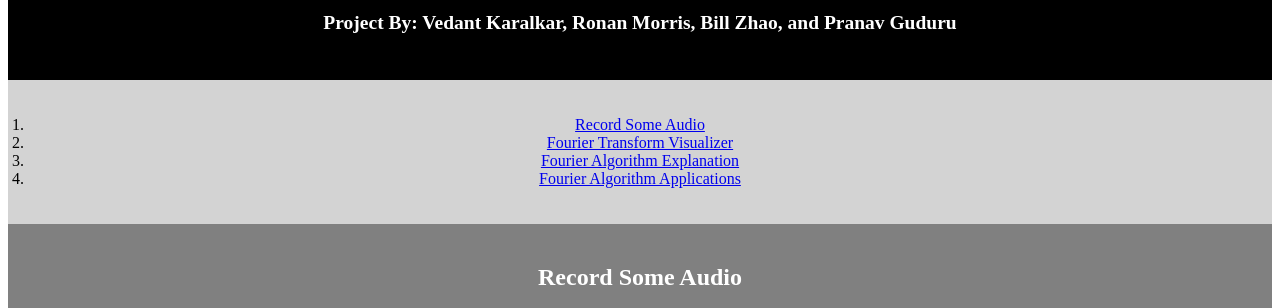
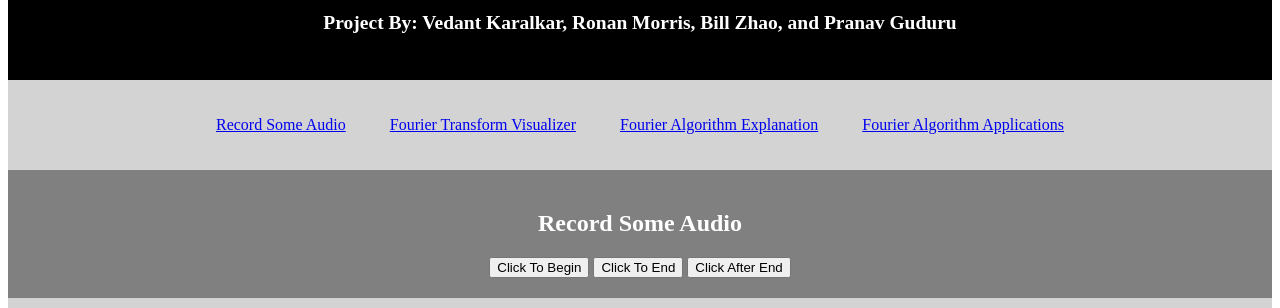
Before and after one commit to ronan-morris/swamp-hacks, a plain HTML site: page index.html in a window 1280 px wide. Shown: the part 151-459 px from the top of the page. Drawn offline with Linux system fonts and the light colour scheme; a script that the page names is missing.

Commit message:
options in line

```diff
--- a/index.html
+++ b/index.html
@@ -37,7 +37,7 @@
             }
 
             nav ul {
-              list-style-type: inline;
+              list-style-type: none;
               color: black;
               padding: 0;
             }
@@ -98,6 +98,12 @@
             <section>
                 <nav>
                 <ul>
+                    <style>
+                        li{
+                            display: inline;
+                            padding: 20px;
+                        }
+                    </style>
                     <li><a href="#record">Record Some Audio</a></li>
                     <li><a href="#visualize">Fourier Transform Visualizer</a></li>
                     <li><a href="#explain">Fourier Algorithm Explanation</a></li>
```
